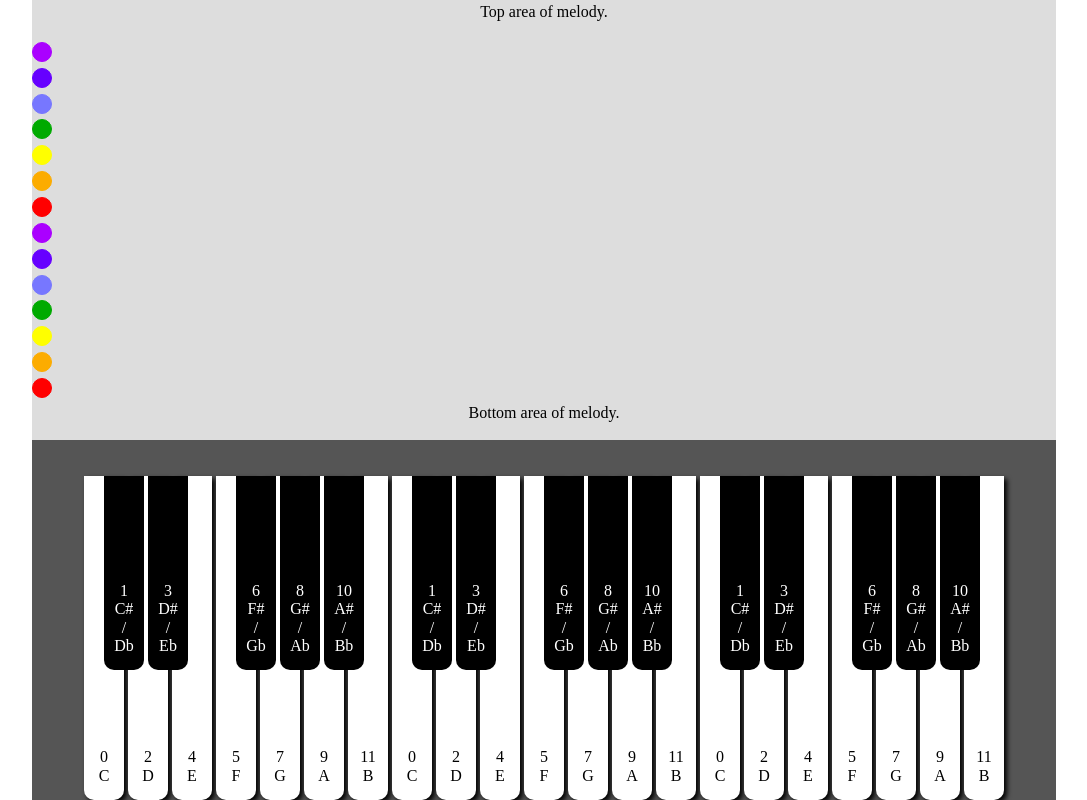
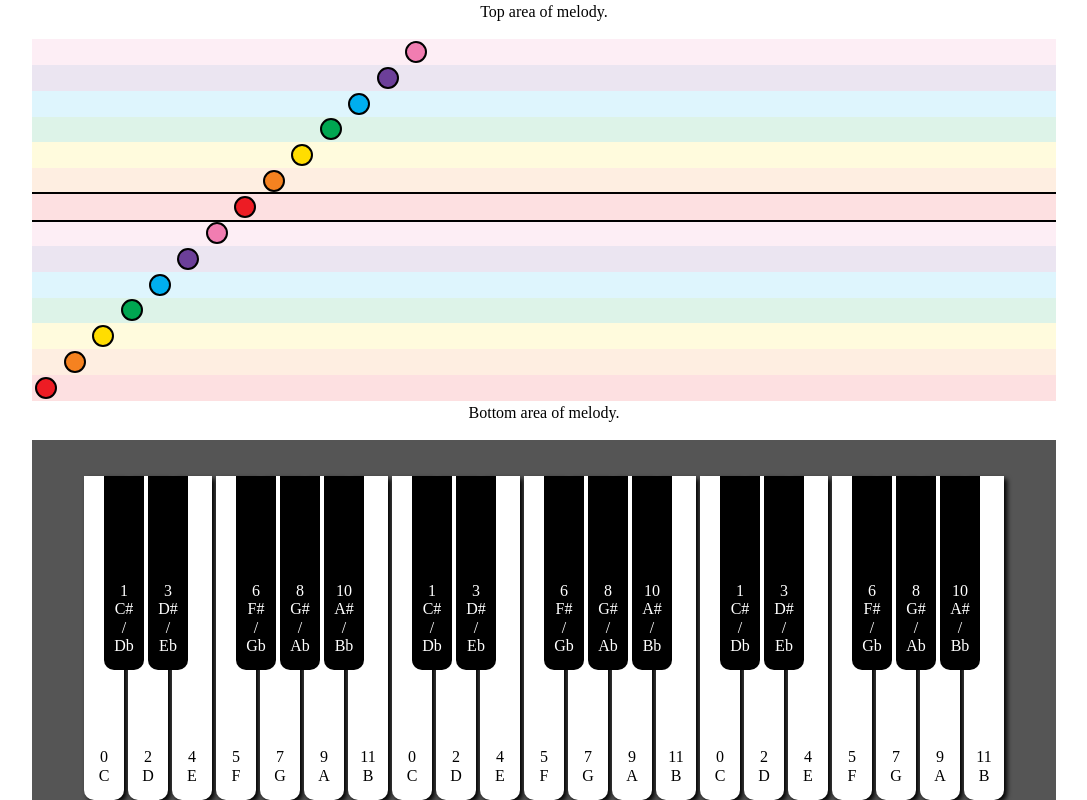
Before and after one commit to NitzanC07/hackautism-melody-trails, a React (Create React App) app: page / in a window 1280 px wide. Shown: the whole page, without its empty margins (96-1183 px from the left). Built offline with nearby package versions, Linux system fonts and the light colour scheme.

Commit message:
Created colors musical notes, and made an example style, not formal style

```diff
--- a/src/components/MelodyTrails/MainAreaMelody/MainAreaMelody.js
+++ b/src/components/MelodyTrails/MainAreaMelody/MainAreaMelody.js
@@ -4,6 +4,22 @@ function MainAreaMelody(props) {
 
     return (
         <section className="main-area-melody">
+            <div className='row__7_high'></div>
+            <div className='row__7_low'></div>
+            <div className='row__6_high'></div>
+            <div className='row__6_low'></div>
+            <div className='row__5_high'></div>
+            <div className='row__5_low'></div>
+            <div className='row__5_high'></div>
+            <div className='row__5_low'></div>
+            <div className='row__4_high'></div>
+            <div className='row__4_low'></div>
+            <div className='row__3_high'></div>
+            <div className='row__3_low'></div>
+            <div className='row__2_high'></div>
+            <div className='row__2_low'></div>
+            <div className='row__1_high'></div>
+            <div className='row__1_low'></div>
             <div className='note__1__high'></div>
             <div className='note__2__high'></div>
             <div className='note__3__high'></div>
--- a/src/components/MelodyTrails/MainAreaMelody/main-area-melody.css
+++ b/src/components/MelodyTrails/MainAreaMelody/main-area-melody.css
@@ -4,149 +4,283 @@
     /* background-color: antiquewhite; */
     display: grid;
     grid-template-rows: repeat(14, 1fr);
-    grid-template-columns: repeat(30, 1fr);
+    grid-template-columns: repeat(36, 1fr);
     gap: 0;
     align-items: center;
     align-content: center;
 }
 
+.row__1_low {
+    grid-row: 14;
+    grid-column-start: 1;
+    grid-column-end: 37;
+    background-color: #ed1c2422;
+    width: 100%;
+    height: 100%;
+}
+.row__1_high {
+    grid-row: 7;
+    grid-column-start: 1;
+    grid-column-end: 37;
+    background-color: #ed1c2422;
+    border-bottom: 2px solid #000;
+    border-top: 2px solid #000;
+    width: 100%;
+    height: 100%;
+}
 .note__1__high {
     grid-row: 7;
-    grid-column: 0;
+    grid-column: 8;
     width: 18px;
     height: 18px;
-    border: 1px solid #f00;
+    border: 2px solid #000;
     border-radius: 50%;
-    background-color: #f00;
+    background-color: #ed1c24;
     text-align: center;
+    margin: auto;
 }
 .note__1__low {
     grid-row: 14;
-    grid-column: 0;
+    grid-column: 1;
     width: 18px;
     height: 18px;
-    border: 1px solid #f00;
+    border: 2px solid #000;
     border-radius: 50%;
-    background-color: #f00;
+    background-color: #ed1c24;
     text-align: center;
+    margin: auto;
+}
+
+.row__2_high {
+    grid-row: 6;
+    grid-column-start: 1;
+    grid-column-end: 37;
+    background-color: #f5822022;
+    width: 100%;
+    height: 100%;
+}
+.row__2_low {
+    grid-row: 13;
+    grid-column-start: 1;
+    grid-column-end: 37;
+    background-color: #f5822022;
+    width: 100%;
+    height: 100%;
 }
 .note__2__high {
     grid-row: 6;
-    grid-column: 0;
+    grid-column: 9;
     width: 18px;
     height: 18px;
-    border: 1px solid rgb(252, 172, 0);
+    border: 2px solid #000;
     border-radius: 50%;
-    background-color: rgb(252, 172, 0);
+    background-color: #f58220;
     text-align: center;
+    margin: auto;
 }
 .note__2__low {
     grid-row: 13;
-    grid-column: 0;
+    grid-column: 2;
     width: 18px;
     height: 18px;
-    border: 1px solid rgb(252, 172, 0);
+    border: 2px solid #000;
     border-radius: 50%;
-    background-color: rgb(252, 172, 0);
+    background-color: #f58220;
     text-align: center;
+    margin: auto;
+}
+
+.row__3_low {
+    grid-row: 12;
+    grid-column-start: 1;
+    grid-column-end: 37;
+    background-color: #ffdd0022;
+    width: 100%;
+    height: 100%;
+}
+.row__3_high {
+    grid-row: 5;
+    grid-column-start: 1;
+    grid-column-end: 37;
+    background-color: #ffdd0022;
+    width: 100%;
+    height: 100%;
 }
 .note__3__high {
     grid-row: 5;
-    grid-column: 0;
+    grid-column: 10;
     width: 18px;
     height: 18px;
-    border: 1px solid #ff0;
+    border: 2px solid #000;
     border-radius: 50%;
-    background-color: #ff0;
+    background-color: #ffdd00;
     text-align: center;
+    margin: auto;
 }
 .note__3__low {
     grid-row: 12;
-    grid-column: 0;
+    grid-column: 3;
     width: 18px;
     height: 18px;
-    border: 1px solid #ff0;
+    border: 2px solid #000;
     border-radius: 50%;
-    background-color: #ff0;
+    background-color: #ffdd00;
     text-align: center;
+    margin: auto;
+}
+
+.row__4_high {
+    grid-row: 4;
+    grid-column-start: 1;
+    grid-column-end: 37;
+    background-color: #00a65122;
+    width: 100%;
+    height: 100%;
+}
+.row__4_low {
+    grid-row: 11;
+    grid-column-start: 1;
+    grid-column-end: 37;
+    background-color: #00a65122;
+    width: 100%;
+    height: 100%;
 }
 .note__4__high {
     grid-row: 4;
-    grid-column: 0;
+    grid-column: 11;
     width: 18px;
     height: 18px;
-    border: 1px solid #0a0;
+    border: 2px solid #000;
     border-radius: 50%;
-    background-color: #0a0;
+    background-color: #00a651;
     text-align: center;
+    margin: auto;
 }
 .note__4__low {
     grid-row: 11;
-    grid-column: 0;
+    grid-column: 4;
     width: 18px;
     height: 18px;
-    border: 1px solid #0a0;
+    border: 2px solid #000;
     border-radius: 50%;
-    background-color: #0a0;
+    background-color: #00a651;
     text-align: center;
+    margin: auto;
+}
+
+.row__5_high {
+    grid-row: 3;
+    grid-column-start: 1;
+    grid-column-end: 37;
+    background-color: #00aeef11;
+    width: 100%;
+    height: 100%;
+}
+.row__5_low {
+    grid-row: 10;
+    grid-column-start: 1;
+    grid-column-end: 37;
+    background-color: #00aeef11;
+    width: 100%;
+    height: 100%;
 }
 .note__5__high {
     grid-row: 3;
-    grid-column: 0;
+    grid-column: 12;
     width: 18px;
     height: 18px;
-    border: 1px solid #77f;
+    border: 2px solid #000;
     border-radius: 50%;
-    background-color: #77f;
+    background-color: #00aeef;
     text-align: center;
+    margin: auto;
 }
 .note__5__low {
     grid-row: 10;
-    grid-column: 0;
+    grid-column: 5;
     width: 18px;
     height: 18px;
-    border: 1px solid #77f;
+    border: 2px solid #000;
     border-radius: 50%;
-    background-color: #77f;
+    background-color: #00aeef;
     text-align: center;
+    margin: auto;
+}
+
+.row__6_high {
+    grid-row: 2;
+    grid-column-start: 1;
+    grid-column-end: 37;
+    background-color: #6c3f9922;
+    width: 100%;
+    height: 100%;
+}
+.row__6_low {
+    grid-row: 9;
+    grid-column-start: 1;
+    grid-column-end: 37;
+    background-color: #6c3f9922;
+    width: 100%;
+    height: 100%;
 }
 .note__6__high {
     grid-row: 2;
-    grid-column: 0;
+    grid-column: 13;
     width: 18px;
     height: 18px;
-    border: 1px solid #60f;
+    border: 2px solid #000;
     border-radius: 50%;
-    background-color: #60f;
+    background-color: #6c3f99;
     text-align: center;
+    margin: auto;
 }
 .note__6__low {
     grid-row: 9;
-    grid-column: 0;
+    grid-column: 6;
     width: 18px;
     height: 18px;
-    border: 1px solid #60f;
+    border: 2px solid #000;
     border-radius: 50%;
-    background-color: #60f;
+    background-color: #6c3f99;
     text-align: center;
+    margin: auto;
+}
+
+.row__7_high {
+    grid-row: 1;
+    grid-column-start: 1;
+    grid-column-end: 37;
+    background-color: #f17db122;
+    width: 100%;
+    height: 100%;
+}
+.row__7_low {
+    grid-row: 8;
+    grid-column-start: 1;
+    grid-column-end: 37;
+    background-color: #f17db122;
+    width: 100%;
+    height: 100%;
 }
 .note__7__high {
     grid-row: 1;
-    grid-column: 0;
+    grid-column: 14;
     width: 18px;
     height: 18px;
-    border: 1px solid #a0f;
+    border: 2px solid #000;
     border-radius: 50%;
-    background-color: #a0f;
+    background-color: #f17db1;
     text-align: center;
+    margin: auto;
 }
 .note__7__low {
     grid-row: 8;
-    grid-column: 0;
+    grid-column: 7;
     width: 18px;
     height: 18px;
-    border: 1px solid #a0f;
+    border: 2px solid #000;
     border-radius: 50%;
-    background-color: #a0f;
+    background-color: #f17db1;
     text-align: center;
+    margin: auto;
 }
--- a/src/components/MelodyTrails/melody-trails.css
+++ b/src/components/MelodyTrails/melody-trails.css
@@ -1,5 +1,5 @@
 .melody-trails {
-    background-color: #ddd;
+    background-color: #fff;
     border: 0px solid #000;
     width: 1024px;
     height: 55%;
```
